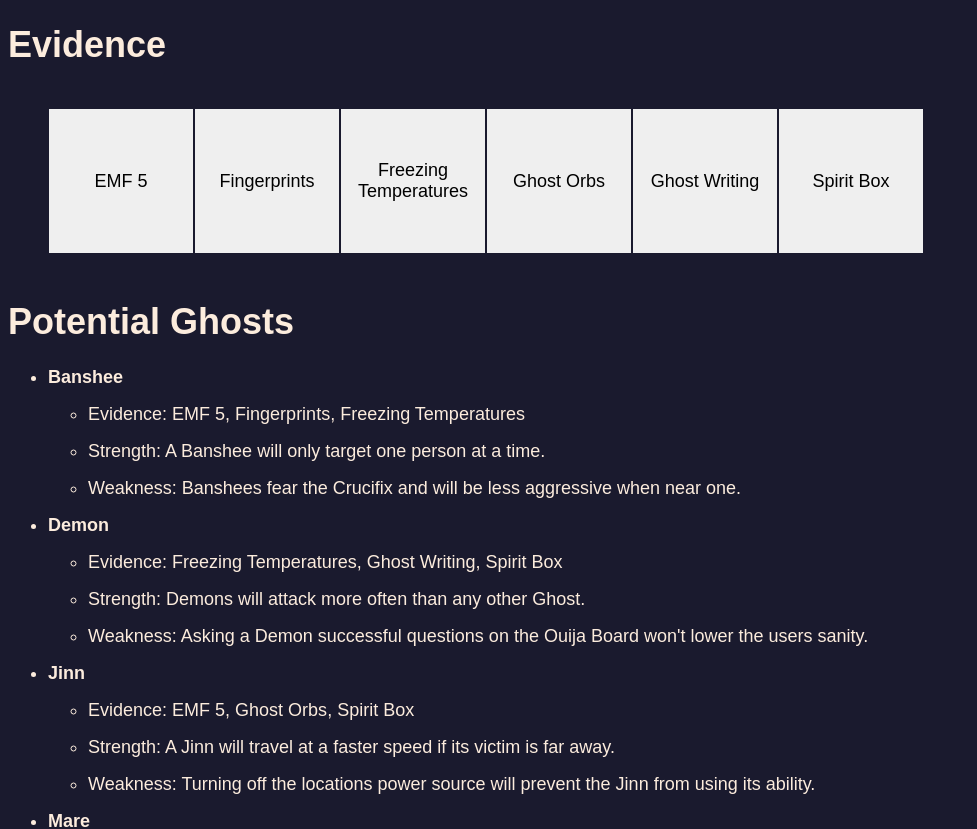
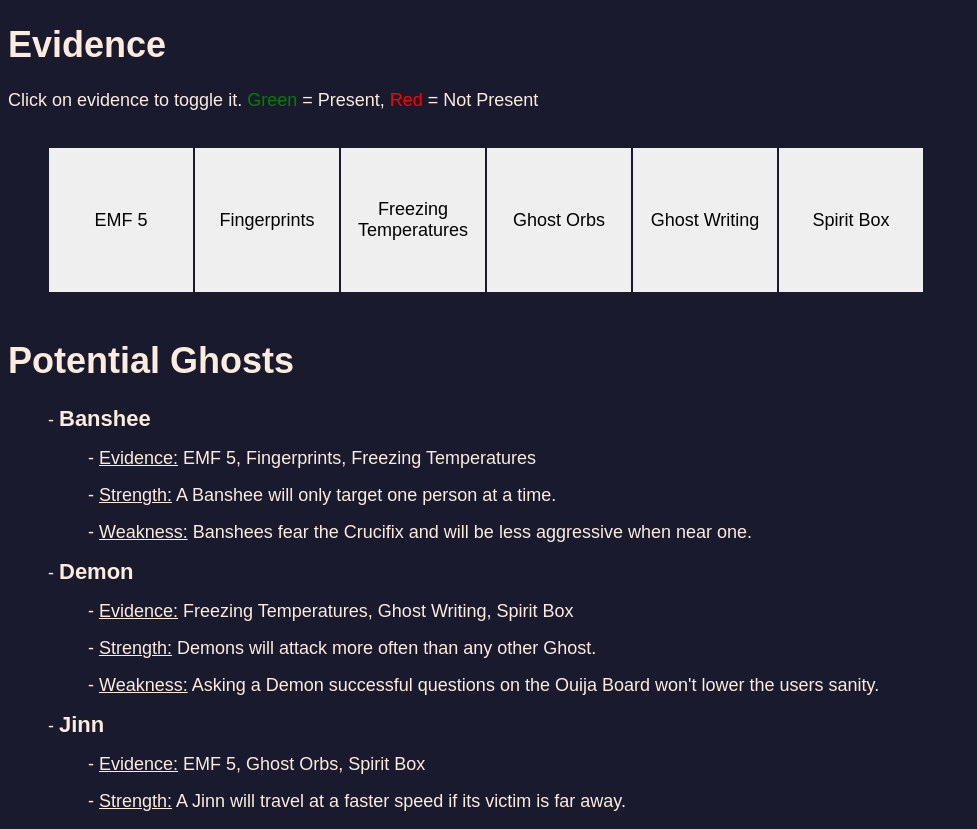
Before and after one commit to MysteryBlokHed/phasjournal, a Vue app: page / in a window 1280 px wide. Shown: the top 829 px of the page, without its empty margins (0-977 px from the left). Built offline with nearby package versions, Linux system fonts and the light colour scheme.

Commit message:
Update potential ghost styling and add text to evidence selector

```diff
--- a/src/components/EvidenceSelector.vue
+++ b/src/components/EvidenceSelector.vue
@@ -1,6 +1,13 @@
 <template>
   <div>
     <h1>Evidence</h1>
+    <p>
+      Click on evidence to toggle it.
+      <span class="present">Green</span>
+      = Present,
+      <span class="not-present">Red</span>
+      = Not Present
+    </p>
     <ul class="evidence-types">
       <li v-for="e in evidence" :key="e">
         <button @click="evidenceCycle" class="neutral" :evidence="e">
@@ -85,6 +92,10 @@ ul li {
   float: left;
 }
 
+span.not-present {
+  color: red;
+}
+
 button {
   width: 9rem;
   height: 9rem;
--- a/src/components/PotentialGhosts.vue
+++ b/src/components/PotentialGhosts.vue
@@ -3,11 +3,17 @@
     <h1>Potential Ghosts</h1>
     <ul>
       <li v-for="ghost in ghosts" :key="ghost.type">
-        <b>{{ ghost.type }}</b>
+        <b class="ghost-type">{{ ghost.type }}</b>
         <ul>
           <li v-html="formatEvidence(ghost.evidence, evidencePresent)"></li>
-          <li>Strength: {{ ghost.strength }}</li>
-          <li>Weakness: {{ ghost.weakness }}</li>
+          <li>
+            <u>Strength:</u>
+            {{ ghost.strength }}
+          </li>
+          <li>
+            <u>Weakness:</u>
+            {{ ghost.weakness }}
+          </li>
         </ul>
       </li>
     </ul>
@@ -34,7 +40,7 @@ let formatEvidence = (
       htmlEvidence.push(`<span class="unknown-presence">${e as string}</span>`)
   }
 
-  return `Evidence: ${htmlEvidence.join(', ')}`
+  return `<u>Evidence:</u> ${htmlEvidence.join(', ')}`
 }
 
 export default defineComponent({
@@ -58,7 +64,19 @@ span.present {
 }
 </style>
 <style scoped>
+ul {
+  list-style-type: none;
+}
+
 li {
   margin-top: 1rem;
 }
+
+li::before {
+  content: '- ';
+}
+
+.ghost-type {
+  font-size: 1.375rem;
+}
 </style>
```
